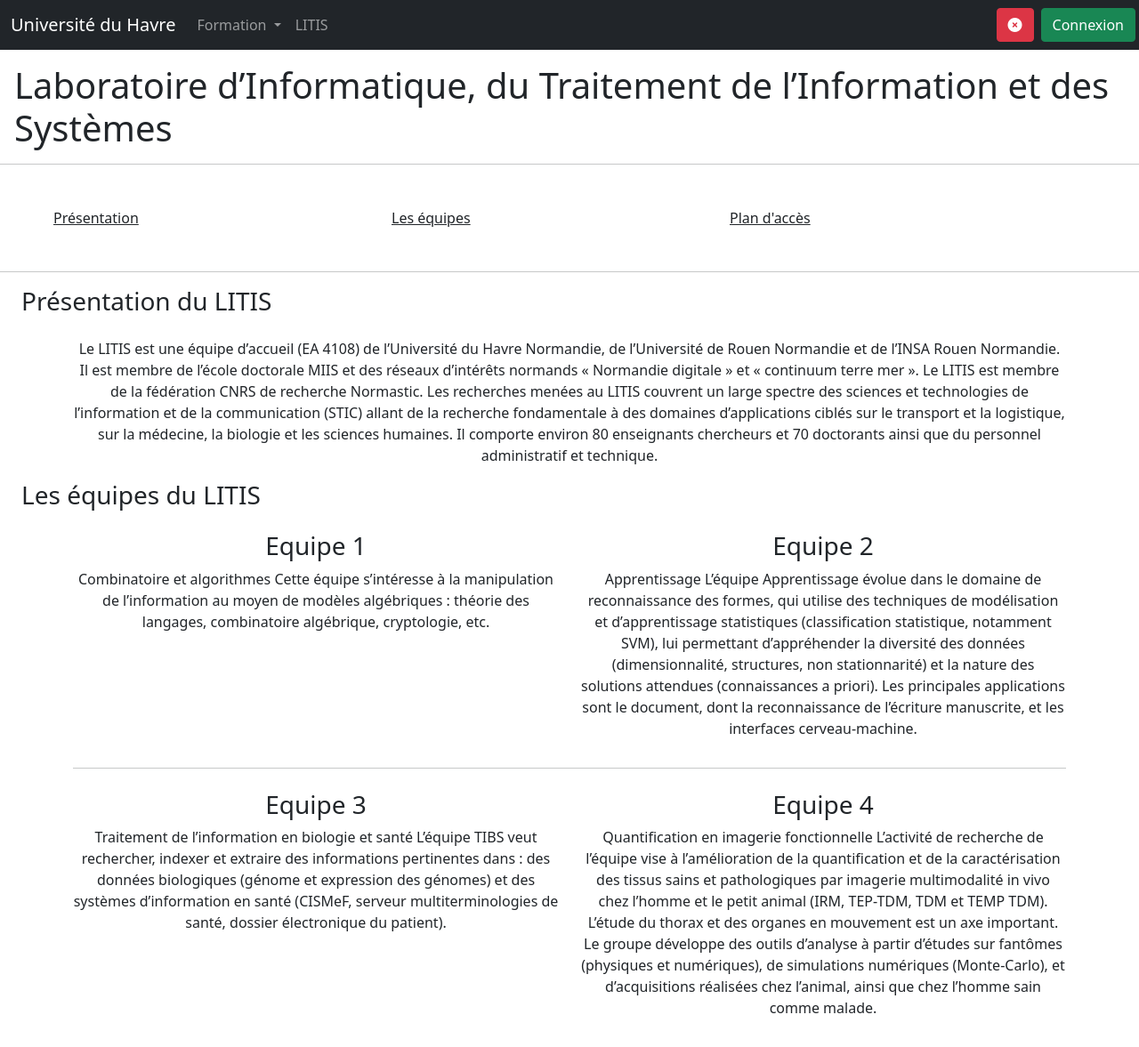
After one commit to valentinjouffray/mp2sujet3, a PHP site: page /litis.php in a window 1280 px wide. The commit adds this page. Shown: the top 1177 px of the page at 89% size. Run offline with PHP 8.4, Linux system fonts and the light colour scheme; some libraries are stand-ins or nearby versions.

Commit message:
ajout d'index + litis

```diff
--- a/header.php
+++ b/header.php
@@ -11,8 +11,19 @@
      <!-- Font Awesome -->
      <link rel="stylesheet" href="https://use.fontawesome.com/releases/v5.11.2/css/all.css" />
      <script src="js/bootstrap.min.js"></script>
+     <!-- leafmap -->
+     <link rel="stylesheet" href="https://unpkg.com/leaflet@1.7.1/dist/leaflet.css"
+   integrity="sha512-xodZBNTC5n17Xt2atTPuE1HxjVMSvLVW9ocqUKLsCC5CXdbqCmblAshOMAS6/keqq/sMZMZ19scR4PsZChSR7A=="
+   crossorigin=""/>
+   <!-- Make sure you put this AFTER Leaflet's CSS -->
+ <script src="https://unpkg.com/leaflet@1.7.1/dist/leaflet.js"
+   integrity="sha512-XQoYMqMTK8LvdxXYG3nZ448hOEQiglfqkJs1NOQV44cWnUrBc8PkAOcXy20w0vlaXaVUearIOBhiXZ5V3ynxwA=="
+   crossorigin=""></script>
 </head>
-<body>
+<style>
+    #map { height: 220px; }
+</style>
+<body onload="initmap()">
     <header>
         <nav class="navbar navbar-expand-lg navbar-dark bg-dark">
             <div class="container-fluid">
@@ -33,7 +44,7 @@
                     </ul>
                   </li>
                   <li class="nav-item">
-                    <a class="nav-link" aria-current="page" href="#">LITIS</a>
+                    <a class="nav-link" aria-current="page" href="litis.php">LITIS</a>
                   </li>
                 </ul>
 
--- /dev/null
+++ b/litis.php
@@ -0,0 +1,126 @@
+<?php include_once('bdd_connect.php')?>
+<?php include_once('header.php');?>
+      <h1 class="m-3">Laboratoire d’Informatique, du Traitement de l’Information et des Systèmes</h1>
+      <hr>
+      <div class="container m-5">
+        <div class="row align-items-center">
+          <div class="col">
+            <a class="text-dark" href="#modalite">Présentation</a>
+          </div>
+          <div class="col">
+            <a class="text-dark" href="#metier">Les équipes</a>
+          </div>
+          <div class="col">
+            <a class="text-dark" href="#map">Plan d'accès</a>
+          </div>
+        </div>
+      </div>
+      <hr>
+      <h3 class="ms-4" id="modalite">Présentation du LITIS</h3>
+      <div class="container mt-4">
+        <div class="row align-items-start text-center">
+          <div class="col">
+            <p>
+            Le LITIS est une équipe d’accueil (EA 4108) de l’Université du Havre Normandie, de l’Université de Rouen Normandie et de l’INSA Rouen Normandie. Il est membre de  l’école doctorale MIIS et des réseaux d’intérêts normands « Normandie digitale » et « continuum terre mer ». Le LITIS est membre de la fédération CNRS de recherche Normastic.
+            Les recherches menées au LITIS couvrent un large spectre des sciences et technologies de l’information et de la communication (STIC) allant de la recherche fondamentale à des domaines d’applications ciblés sur le transport et la logistique, sur la médecine, la biologie et les sciences humaines. Il comporte environ 80 enseignants chercheurs et 70 doctorants ainsi que du personnel administratif et technique.
+            </p>
+          </div>
+        </div>
+      </div>
+      <h3 class="ms-4" id="metier">Les équipes du LITIS</h3>
+      <div class="container mt-4">
+        <div class="row align-items-start text-center">
+          <div class="col-6">
+          <h3>Equipe 1</h3>
+            <p>
+            Combinatoire et algorithmes Cette équipe s’intéresse à la manipulation de l’information au moyen de modèles algébriques : théorie des langages, combinatoire algébrique, cryptologie, etc.
+            </p>
+          </div>
+          <div class="col-6">
+          <h3>Equipe 2</h3>
+            <p>
+            Apprentissage L’équipe Apprentissage évolue dans le domaine de reconnaissance des formes, qui utilise des techniques de modélisation et d’apprentissage statistiques (classification statistique, notamment SVM), lui permettant d’appréhender la diversité des données (dimensionnalité, structures, non stationnarité) et la nature des solutions attendues (connaissances a priori). Les principales applications sont le document, dont la reconnaissance de l’écriture manuscrite, et les interfaces cerveau-machine.
+            </p>
+          </div>
+        </div>      <hr>
+      </div>
+
+      <div class="container mt-4">
+        <div class="row align-items-start text-center">
+          <div class="col-6">
+          <h3>Equipe 3</h3>
+            <p>
+            Traitement de l’information en biologie et santé L’équipe TIBS veut rechercher, indexer et extraire des informations pertinentes dans : des données biologiques (génome et expression des génomes) et des systèmes d’information en santé (CISMeF, serveur multiterminologies de santé, dossier électronique du patient).
+            </p>
+          </div>
+          <div class="col-6">
+          <h3>Equipe 4</h3>
+            <p>
+            Quantification en imagerie fonctionnelle L’activité de recherche de l’équipe vise à l’amélioration de la quantification et de la caractérisation des tissus sains et pathologiques par imagerie multimodalité in vivo chez l’homme et le petit animal (IRM, TEP-TDM, TDM et TEMP TDM). L’étude du thorax et des organes en mouvement est un axe important. Le groupe développe des outils d’analyse à partir d’études sur fantômes (physiques et numériques), de simulations numériques (Monte-Carlo), et d’acquisitions réalisées chez l’animal, ainsi que chez l’homme sain comme malade.
+            </p>
+          </div>
+        </div> <hr>
+      </div>
+      <div class="container mt-4">
+        <div class="row align-items-start text-center">
+          <div class="col-6">
+          <h3>Equipe 5</h3>
+           <p>
+           Systèmes de transport intelligent (STI)Les recherches de l’équipe concernent l’apport des sciences et technologies de l’information pour l’aide à la conduite de véhicules (ADAS : Advanced Driving Assistance Systems) par le traitement de données. L’objectif de ces travaux est le développement de systèmes embarqués capables de fournir en temps réel des informations utiles au conducteur, en milieu dégradé doté d’une faible infrastructure pour optimiser et sécuriser les déplacements.
+           </p>
+          </div>
+          <div class="col-6">
+          <h3>Equipe 6</h3>
+            <p>
+            Multi-agents, Interaction, Décision L’équipe mène des recherches dans le domaine des Systèmes Multi-Agents et des Agents Autonomes (AAMAS) sur des problématiques de décision et d’interaction au sein de systèmes associant utilisateurs humains et agents logiciels. Les travaux de l’équipe portent sur la conception de systèmes de décision automatiques ou semi-automatiques, sur les modes d’interaction entre agents logiciels et humains ainsi que sur les interactions médiées entre utilisateurs humains.
+            </p>
+          </div>
+        </div><hr>
+        </div>
+      </div>
+      <div class="container mt-4">
+        <div class="row align-items-start text-center">
+          <div class="col">
+          <h3>Equipe 7</h3>
+           <p>
+           Réseaux d’interaction et intelligence collective. L’objectif général de l’équipe est la modélisation des systèmes complexes variés que l’on rencontre dans différents domaines d’applications, en logistique, gestion du risque, etc. par des réseaux d’interaction. Sur ces réseaux, on met en œuvre des processus d’intelligence collective ou en essaim(en) pour détecter des organisations que l’on réintroduit dans le système et qui évoluent, de manière dynamique, en interaction avec les systèmes et environnements applicatifs.
+           </p>
+          </div>
+        </div>
+        </div>
+      </div>
+      <h3 class="ms-4" id="modalite">Plan d'accès au LITIS-Le Havre</h3>
+      <div class="container mt-4">
+        <div class="row align-items-start text-center">
+          <div class="col">
+            <p>
+            Le LITIS Le Havre est situé au 25 Rue Philippe Lebon sur le site universitaire. Situé près de la gare du Havre vous pourrez-y accèder à pied.</p>
+          </div>
+        </div>
+      </div>
+      <div id="map"></div>
+      <br>
+      <br>
+      <br>
+      <br>
+      <br>
+</body>
+<script>
+    var lat = 49.4963819;
+    var lon = 0.1271581;
+    var maCarte = null;
+    function initmap(){
+        maCarte = L.map('map').setView([lat,lon],13);
+        L.tileLayer('https://{s}.tile.openstreetmap.fr/osmfr/{z}/{x}/{y}.png',{
+            attribution: 'données OpenStreetMap',
+            minZoom: 1,
+            maxZoom: 20
+        }).addTo(maCarte);
+        addMarker();
+    }
+    function addMarker(){
+        var marker = L.marker([lat,lon]).addTo(maCarte);
+        marker.bindPopup('LITIS Le Havre');
+    }
+</script>
+<?php include_once('footer.php');?>
```
Also changed, not shown: index.php (+58 -0 lines), src/crous.png (added), src/equipe.jpg (added), src/litis.jpg (added), src/ytb.png (added).
